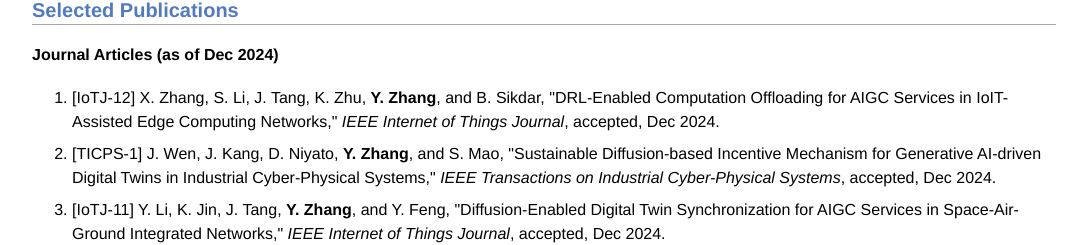
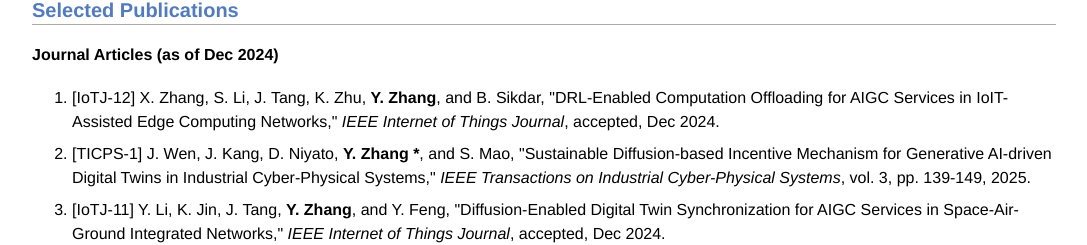
Before and after one commit to opt-yang/opt-yang.github.io, a plain HTML site: page index.htm in a window 1280 px wide. Shown: the part 1211-1456 px from the top of the page, without its empty margins (80-1167 px from the left). Drawn offline with Linux system fonts and the light colour scheme.

Commit message:
Update index.htm

```diff
--- a/index.htm
+++ b/index.htm
@@ -64,7 +64,7 @@ Personal Web: <a href="https://opt-yang.github.io">opt-yang.github.io</a> <br />
     <p>[IoTJ-12] X. Zhang, S. Li, J. Tang, K. Zhu, <b>Y. Zhang</b>, and B. Sikdar, "DRL-Enabled Computation Offloading for AIGC Services in IoIT-Assisted Edge Computing Networks," <i>IEEE Internet of Things Journal</i>, accepted, Dec 2024. </p>
   </li>
   <li>
-    <p>[TICPS-1] J. Wen, J. Kang, D. Niyato, <b>Y. Zhang</b>, and S. Mao, "Sustainable Diffusion-based Incentive Mechanism for Generative AI-driven Digital Twins in Industrial Cyber-Physical Systems," <i>IEEE Transactions on Industrial Cyber-Physical Systems</i>, accepted, Dec 2024. </p>
+    <p>[TICPS-1] J. Wen, J. Kang, D. Niyato, <b>Y. Zhang *</b>, and S. Mao, "Sustainable Diffusion-based Incentive Mechanism for Generative AI-driven Digital Twins in Industrial Cyber-Physical Systems," <i>IEEE Transactions on Industrial Cyber-Physical Systems</i>, vol. 3, pp. 139-149, 2025. </p>
   </li>
   <li>
     <p>[IoTJ-11] Y. Li, K. Jin, J. Tang, <b>Y. Zhang</b>, and Y. Feng, "Diffusion-Enabled Digital Twin Synchronization for AIGC Services in Space-Air-Ground Integrated Networks," <i>IEEE Internet of Things Journal</i>, accepted, Dec 2024. </p>
```
